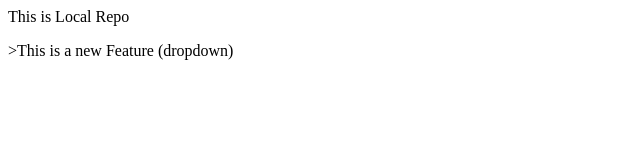
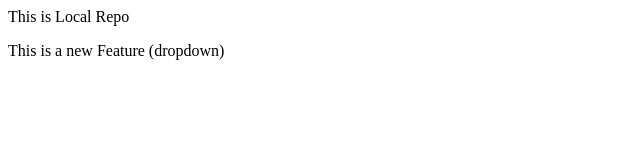
Before and after one commit to RajendraGit-lab/localrepo, a plain HTML site: page index.html in a window 1280 px wide. Shown: the full height of the page, 0-640 px from the left. Drawn offline with Linux system fonts and the light colour scheme.

Commit message:
bug fixed

```diff
--- a/index.html
+++ b/index.html
@@ -1,2 +1,2 @@
 <p>This is Local Repo</p>
-<p>>This is a new Feature (dropdown)</p>
+<p>This is a new Feature (dropdown)</p>
```
